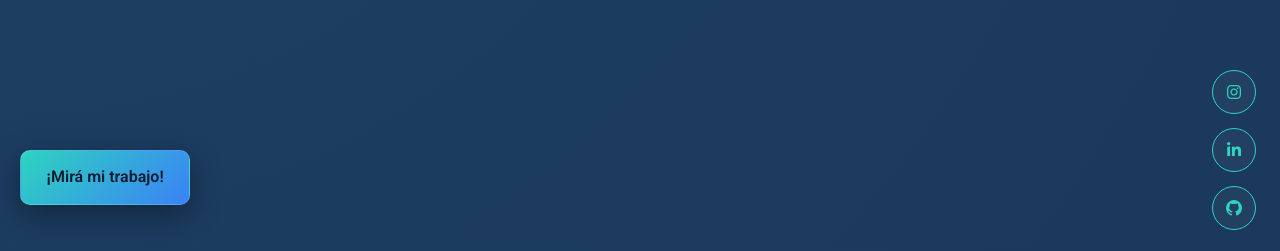
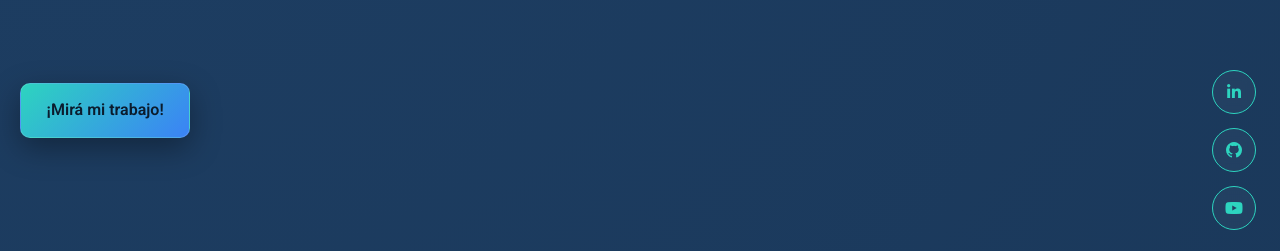
Before and after one commit to AxelHB/Portfolio-2026, a website: page index.html in a window 1280 px wide. Shown: the part 546-797 px from the top of the page. Drawn offline with Linux system fonts and the light colour scheme.

Commit message:
AJUSTE HERO VH Y LINKS REDES

```diff
--- a/index.html
+++ b/index.html
@@ -960,14 +960,14 @@
 
     <!-- Redes sociales flotantes -->
     <div class="social-floating">
-        <a href="https://instagram.com" target="_blank">
-            <i class="fa-brands fa-instagram"></i>
-        </a>
-        <a href="https://linkedin.com" target="_blank">
+        <a href="https://www.linkedin.com/in/axel-henderson/" target="_blank">
             <i class="fa-brands fa-linkedin-in"></i>
         </a>
-        <a href="https://github.com" target="_blank">
+        <a href="https://github.com/AxelHB" target="_blank">
             <i class="fa-brands fa-github"></i>
+        </a>
+        <a href="https://www.youtube.com/@axelhb" target="_blank">
+            <i class="fa-brands fa-youtube"></i>
         </a>
     </div>
 
--- a/scss/sections/_sobreMi.scss
+++ b/scss/sections/_sobreMi.scss
@@ -3,7 +3,7 @@
 
 .hero {
     min-height: 100vh;
-    padding-top: 80px; // compensación header fixed
+    padding-top: 80px;
     padding-inline: 20px;
     display: flex;
 
@@ -11,9 +11,8 @@
         flex: 1;
         display: flex;
         flex-direction: column;
-        justify-content: space-around;
-
-        gap: clamp(.75rem, 2vh, 1.25rem);
+        justify-content: center;
+        gap: clamp(3rem, 3vh, 2rem);
     }
 
     .hero__greeting {
```
Also changed, not shown: css/style.css, 1 other file.
